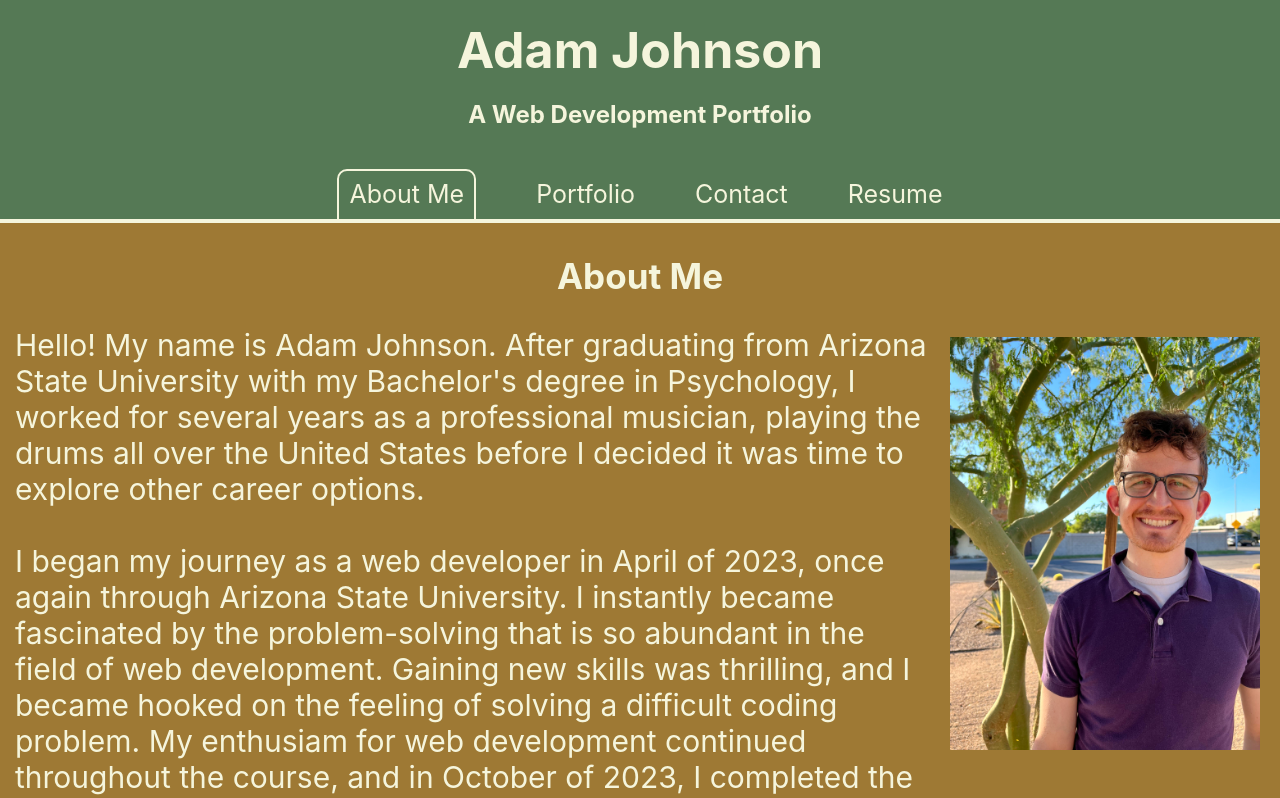
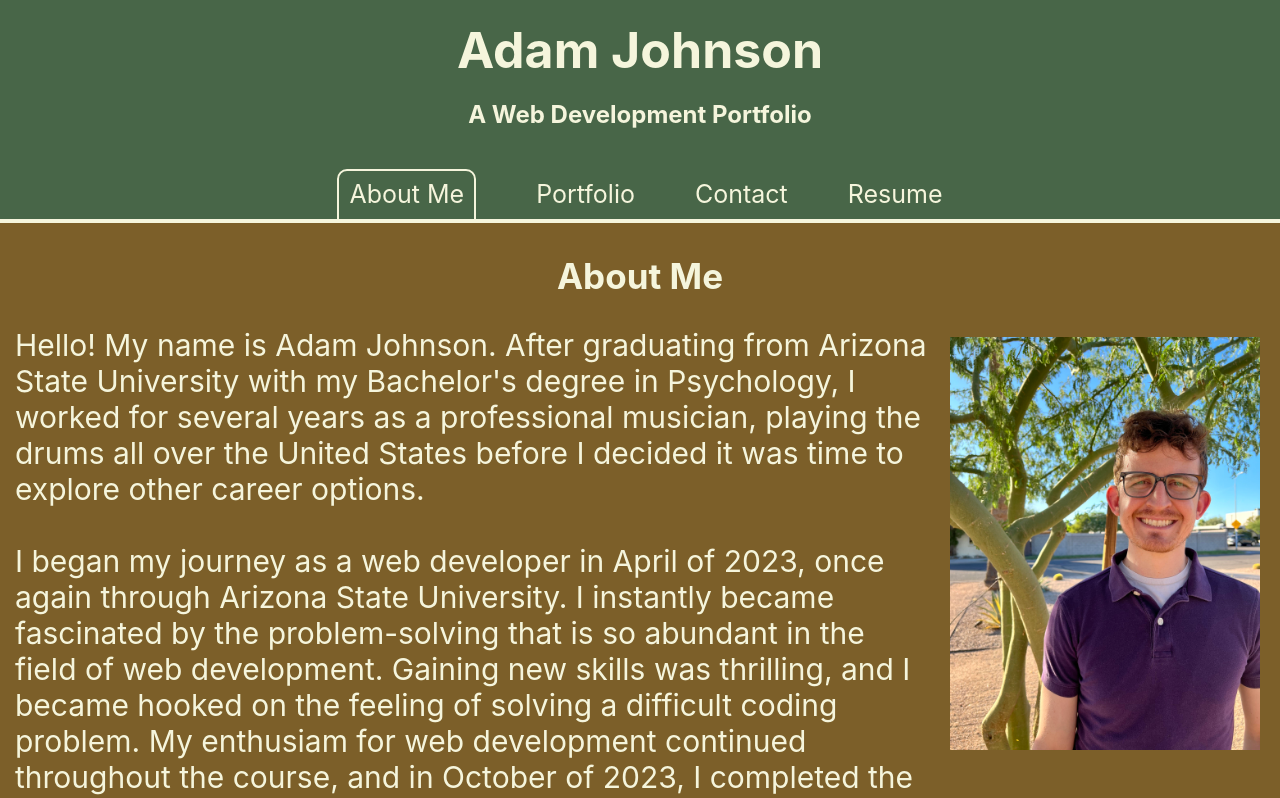
Before and after one commit to AdamJohnson92/Portfolio-Adam-Johnson, a React (Create React App) app: page / in a window 1280 px wide. Shown: the top 798 px of the page. Built offline with nearby package versions, Linux system fonts and the light colour scheme.

Commit message:
Darkened sage and cinnamon colors to improve color contrast in response to failure in lighthouse accessibility report.

```diff
--- a/src/index.css
+++ b/src/index.css
@@ -24,8 +24,8 @@ code {
   position: absolute;
   width: 100vw;
   min-height: 100vh;
-  --cinnamon: rgb(158, 121, 52);
-  --sage: rgb(85, 121, 85);
+  --cinnamon: rgb(124, 95, 41);
+  --sage: rgb(72, 102, 72);
   --beige: beige;
   background-color: var(--sage);
 }
```
